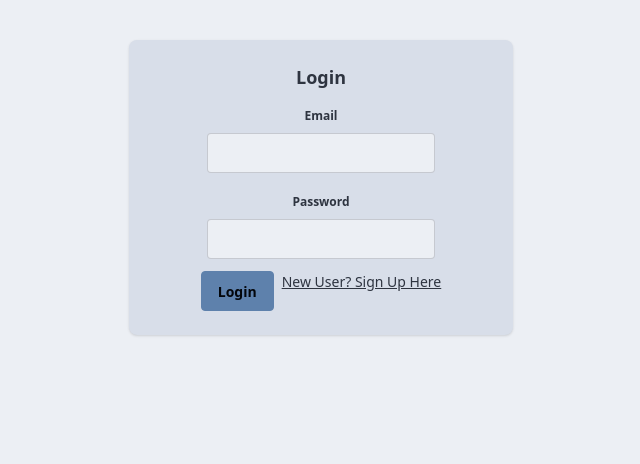
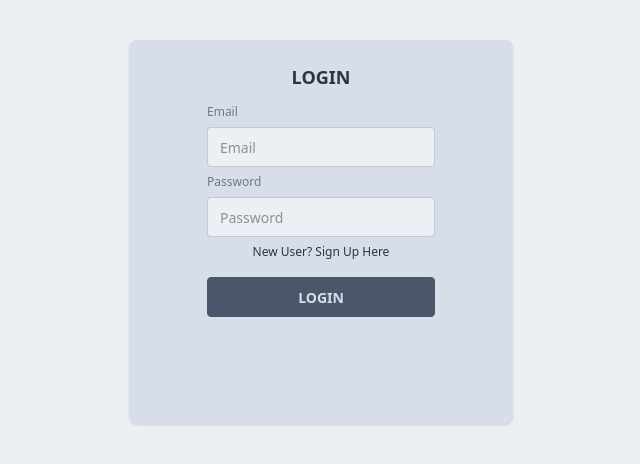
Before and after one commit to RahulKRavi/devtinder-frontend, a React (Vite) app: page /login in a window 1280 px wide. Shown: the top 464 px of the page, without its empty margins (319-959 px from the left). Built offline with nearby package versions, Linux system fonts and the light colour scheme.

Commit message:
refactor: login page

```diff
--- a/src/components/Footer.jsx
+++ b/src/components/Footer.jsx
@@ -1,6 +1,6 @@
 const Footer = () => {
   return (
-    <footer className="footer sm:footer-horizontal bg-neutral text-neutral-content p-10 fixed bottom-0 left-0 w-full">
+    <footer className="footer sm:footer-horizontal bg-neutral text-neutral-content p-10 left-0 w-full">
       <nav>
         <h6 className="footer-title">Services</h6>
         <a className="link link-hover">Branding</a>
--- a/src/components/Login.jsx
+++ b/src/components/Login.jsx
@@ -8,10 +8,13 @@ import { BASE_URL } from "../utils/constants";
 const Login = () => {
   const [firstName, setFirstName] = useState("");
   const [lastName, setLastName] = useState("");
-  const [age, setAge] = useState(18)
+  const [age, setAge] = useState(18);
   const [email, setEmail] = useState("");
   const [password, setPassword] = useState("");
   const [isLoginForm, setIsLoginForm] = useState(true);
+  const linkText = isLoginForm ? "New User? Sign Up Here":"Already A User"
+  const buttonText = isLoginForm ? "LOGIN":"SIGNUP"
+  const buttonAction = isLoginForm ? handleLogin : handleSignUp
   const dispatch = useDispatch();
   const navigate = useNavigate();
 
@@ -50,32 +53,28 @@ const Login = () => {
 
   return (
     <main className="flex justify-center py-10">
-      <div className="card bg-base-300 w-96 shadow-sm">
+      <div className="card bg-base-300 shadow-sm min-w-96 min-h-96">
         <div className="card-body items-center text-center">
-          <h2 className="card-title">{isLoginForm ? "Login" : "SignUp"}</h2>
+          <h2 className="card-title">{isLoginForm ? "LOGIN" : "SIGNUP"}</h2>
+          <fieldset className="fieldset">
             {!isLoginForm && (
               <>
                 {" "}
-              <fieldset className="fieldset">
-                <legend className="fieldset-legend">FirstName</legend>
+                <label className="label">FirstName</label>
                 <input
                   type="text"
                   className="input"
                   value={firstName}
                   onChange={(e) => setFirstName(e.target.value)}
                 />
-              </fieldset>
-              <fieldset className="fieldset">
-                <legend className="fieldset-legend">Last Name</legend>
+                <label className="label">LastName</label>
                 <input
                   type="text"
                   className="input"
                   value={lastName}
                   onChange={(e) => setLastName(e.target.value)}
                 />
-              </fieldset>
-              <fieldset className="fieldset">
-                <legend className="fieldset-legend">Age</legend>
+                <label className="label">Age</label>{" "}
                 <input
                   type="number"
                   className="input"
@@ -84,53 +83,35 @@ const Login = () => {
                   max={120}
                   onChange={(e) => setAge(Number(e.target.value))}
                 />
-              </fieldset>
               </>
             )}
-
-          <fieldset className="fieldset">
-            <legend className="fieldset-legend">Email</legend>
+            <label className="label">Email</label>
             <input
-              type="text"
+              type="email"
               className="input"
+              placeholder="Email"
               value={email}
-              onChange={(e) => setEmail(e.target.value)}
+              onChange={(e) => {
+                setEmail(e.target.value);
+              }}
             />
+            <label className="label">Password</label>
+            <input
+              type="password"
+              className="input"
+              placeholder="Password"
+              value={password}
+              onChange={(e) => {
+                setPassword(e.target.value);
+              }}
+            />
+            <div className="flex flex-col">
+              <div>
+                <a className="link link-hover" onClick={() => setIsLoginForm(!isLoginForm)}> {linkText}</a>
+              </div>
+              <button className="btn btn-neutral mt-4" onClick={() => buttonAction()}> {buttonText} </button>
+            </div>
           </fieldset>
-          <fieldset className="fieldset">
-            <legend className="fieldset-legend">Password</legend>
-            <input
-              type="text"
-              className="input"
-              value={password}
-              onChange={(e) => setPassword(e.target.value)}
-            />
-          </fieldset>
-          <div className="card-actions">
-            {isLoginForm ? (
-              <>
-                <button
-                  className="btn btn-primary"
-                  onClick={() => handleLogin()}
-                >
-                  Login
-                </button>
-                <u onClick={() => setIsLoginForm(false)}>
-                  New User? Sign Up Here
-                </u>
-              </>
-            ) : (
-              <>
-                <button
-                  className="btn btn-primary"
-                  onClick={() => handleSignUp()}
-                >
-                  SignUp
-                </button>
-                <u onClick={() => setIsLoginForm(true)}>Already A User</u>
-              </>
-            )}
-          </div>
         </div>
       </div>
     </main>
```
Lines whose indentation alone changed are shown as unchanged.
